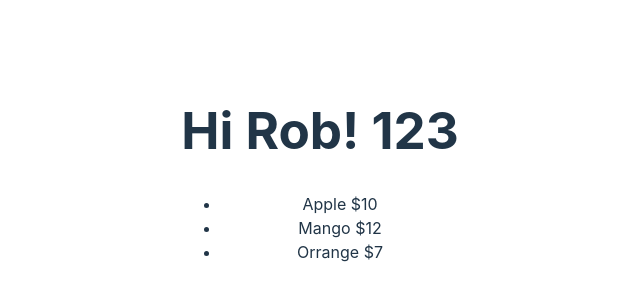
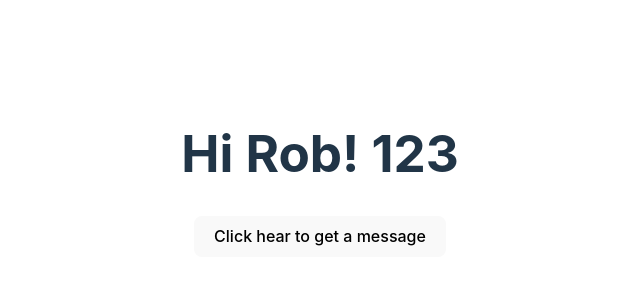
Before and after one commit to AlMahfuzKhanD/react-js-practice, a React (Vite) app in the folder react-by-code-stoic/: page / in a window 1280 px wide. Shown: the part 226-526 px from the top of the page, without its empty margins (320-960 px from the left). Built offline with nearby package versions, Linux system fonts and the light colour scheme.

Commit message:
event handling practice done

```diff
--- a/react-by-code-stoic/src/App.jsx
+++ b/react-by-code-stoic/src/App.jsx
@@ -4,6 +4,7 @@ import { useState } from "react";
 import reactLogo from "./assets/react.svg";
 import "./App.css";
 import ConditionalComponent from "./components/ConditionalComponent";
+import Message from "./components/Message";
 
 function App() {
   const [count, setCount] = useState(0);
@@ -18,7 +19,7 @@ function App() {
       {/* <Hello name="Mahfuz" message="Hello" seatNumbers={seatNumbers} /> */}
       <Hello person={person} />
       {/* <Hello name="Khan" message="Hi" /> */}
-      <Fruits />
+      <Message />
     </div>
   );
 }
--- a/react-by-code-stoic/src/components/Fruit.jsx
+++ b/react-by-code-stoic/src/components/Fruit.jsx
@@ -1,14 +1,16 @@
-export default function Fruit({ name, price }) {
+export default function Fruit({ name, price, soldout }) {
   return (
     <>
-      {/* {name} ${price} */}
-      {price > 5 ? (
+      <li>
+        {name} ${price} {soldout ? "soldOut" : ""}
+      </li>
+      {/* {price > 5 ? (
         <li>
           {name} ${price}
         </li>
       ) : (
         ""
-      )}
+      )} */}
     </> // fragments used
   );
 }
--- a/react-by-code-stoic/src/components/Fruits.jsx
+++ b/react-by-code-stoic/src/components/Fruits.jsx
@@ -14,18 +14,27 @@ export default function Fruits() {
     {
       name: "Apple",
       price: 10,
+      soldout: false,
     },
     {
       name: "Mango",
       price: 12,
+      soldout: false,
     },
     {
       name: "Banana",
       price: 5,
+      soldout: true,
     },
     {
       name: "Orrange",
       price: 7,
+      soldout: false,
+    },
+    {
+      name: "Pinapple",
+      price: 8,
+      soldout: true,
     },
   ];
   return (
@@ -36,7 +45,12 @@ export default function Fruits() {
           //     {item.name} ${item.price}
           //   </li>
 
-          <Fruit key={index} name={item.name} price={item.price} />
+          <Fruit
+            key={index}
+            name={item.name}
+            price={item.price}
+            soldout={item.soldout}
+          />
         ))}
       </ul>
     </div>
--- /dev/null
+++ b/react-by-code-stoic/src/components/Message.jsx
@@ -0,0 +1,10 @@
+export default function Message() {
+  function handleClick() {
+    console.log("button clicked");
+  }
+  return (
+    <div>
+      <button onClick={handleClick}>Click hear to get a message</button>
+    </div>
+  );
+}
```
